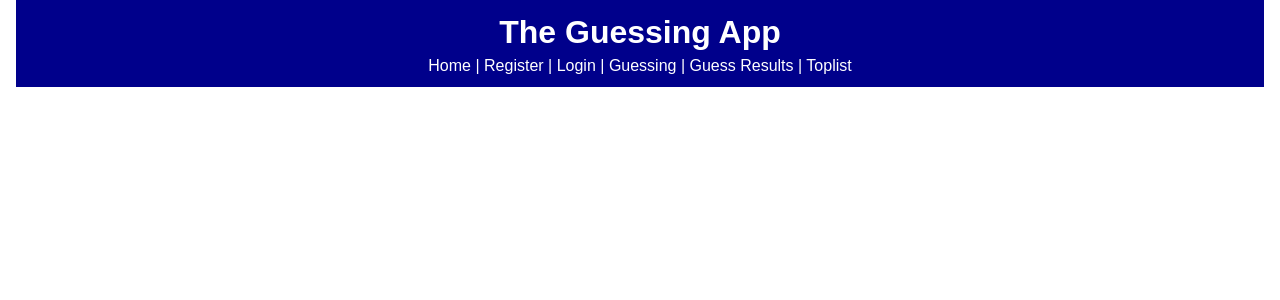
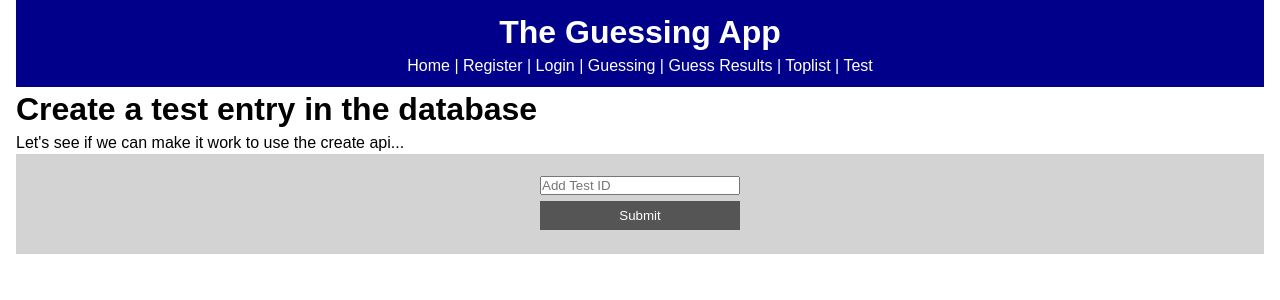
Before and after one commit to carlschlyter/my_thesis_b, a React (Create React App) app: page /test in a window 1280 px wide. Shown: the top 300 px of the page. Built offline with nearby package versions, Linux system fonts and the light colour scheme; no server answers.

Commit message:
created test page in order to try and succeed with updating db

```diff
--- a/src/App.js
+++ b/src/App.js
@@ -8,7 +8,9 @@ import Login from './components/pages/Login';
 import Guessing from './components/pages/Guessing';
 import GuessResults from './components/pages/GuessResults';
 import Toplist from './components/pages/Toplist';
+import Test from './components/pages/Test';
 import RegUser from './components/RegUser';
+import TestCreate from './components/TestCreate';
 import './App.css';
 import axios from 'axios';
 
@@ -39,6 +41,16 @@ regUser = (firstName, lastName, email, userName, passWord, city) => {
   [...this.state.regUser, res.data] }));
 }
 
+//Test Create
+testCreate = (TestID) => {
+  console.log(TestID)
+  // axios.post('http://localhost/examensarbete_a/api/test/create.php', {
+  //   TestID: TestID
+  // })
+  // .then(res => this.setState({ testCreate:
+  // [...this.state.testCreate, res.data] }));
+}
+
   render() {
     return (
       <Router>
@@ -61,6 +73,12 @@ regUser = (firstName, lastName, email, userName, passWord, city) => {
             <Route path="/guessing" component={Guessing} />
             <Route path="/guessResults" component={GuessResults} />
             <Route path="/toplist" component={Toplist} />
+            <Route path="/test" render={props => (
+              <React.Fragment>
+                <Test />
+                <TestCreate testCreate={this.testCreate}/>
+              </React.Fragment>
+            )} />
           </div>
         </div>
       </Router>
--- /dev/null
+++ b/src/components/TestCreate.js
@@ -0,0 +1,38 @@
+import React, { Component } from 'react'
+
+export class TestCreate extends Component {
+
+    state = {
+        TestID:''
+    }
+
+    onChange = (e) => this.setState({
+        [e.target.name]: e.target.value
+     });
+
+    onSubmit = (e) => {
+        e.preventDefault();
+        this.props.testCreate(this.state.TestID);
+
+        this.setState({ TestID: ''});
+    }
+
+    render() {
+        return (
+            <div>
+                <form onSubmit={this.onSubmit} style={regFormStyle}>
+                    <input className="std-input" type="text" name="TestID" placeholder="Add Test ID" value={this.state.TestID} onChange={this.onChange}/><br/>
+                    <input className="btn" id="submitBtn" type="submit" name="skicka" value="Submit"/><br></br>
+                </form>
+            </div>
+        )
+    }
+}
+
+const regFormStyle = {
+    background: 'lightGrey',
+    padding: '20px',
+    textAlign: 'center'
+}
+
+export default TestCreate
--- a/src/components/layout/Header.js
+++ b/src/components/layout/Header.js
@@ -5,7 +5,7 @@ export default function Header() {
     return (
         <header style={headerStyle}>
             <h1>The Guessing App</h1>
-            <Link style={linkStyle} to="/">Home</Link> | <Link style={linkStyle} to="/Register">Register</Link> | <Link style={linkStyle} to="/Login">Login</Link>  | <Link style={linkStyle} to="/Guessing">Guessing</Link> | <Link style={linkStyle} to="GuessResults">Guess Results</Link> | <Link style={linkStyle} to="Toplist">Toplist</Link>
+            <Link style={linkStyle} to="/">Home</Link> | <Link style={linkStyle} to="/Register">Register</Link> | <Link style={linkStyle} to="/Login">Login</Link>  | <Link style={linkStyle} to="/Guessing">Guessing</Link> | <Link style={linkStyle} to="GuessResults">Guess Results</Link> | <Link style={linkStyle} to="Toplist">Toplist</Link> | <Link style={linkStyle} to="Test">Test</Link>
         </header>
     )
 }
--- /dev/null
+++ b/src/components/pages/Test.js
@@ -0,0 +1,10 @@
+import React from 'react'
+
+export default function Test() {
+    return (
+        <React.Fragment>
+            <h1>Create a test entry in the database</h1>
+            <p>Let's see if we can make it work to use the create api...</p>
+        </React.Fragment>
+    )
+}
```
